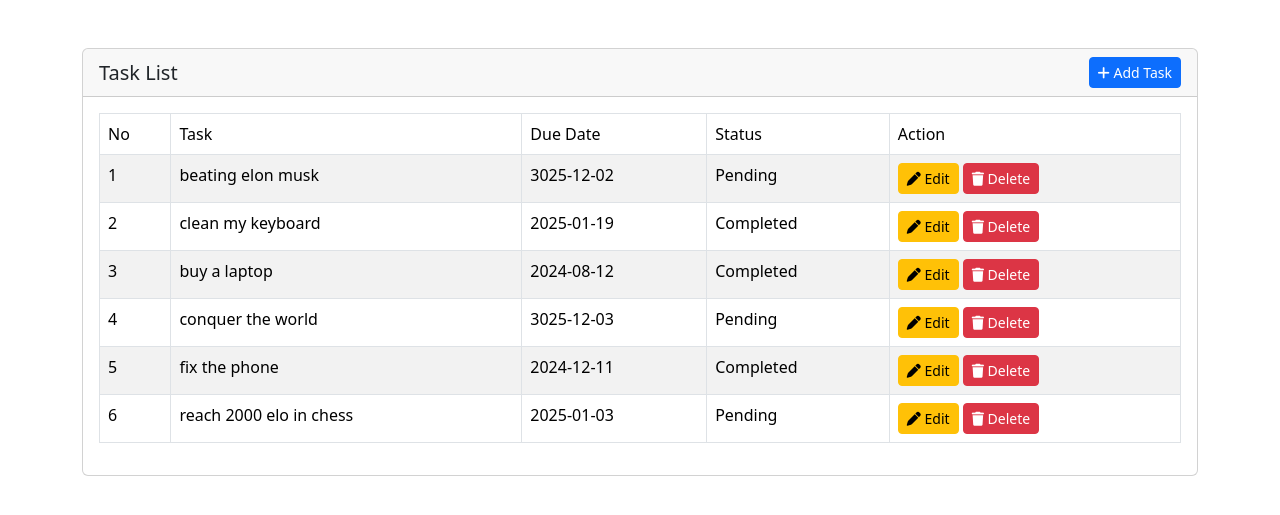
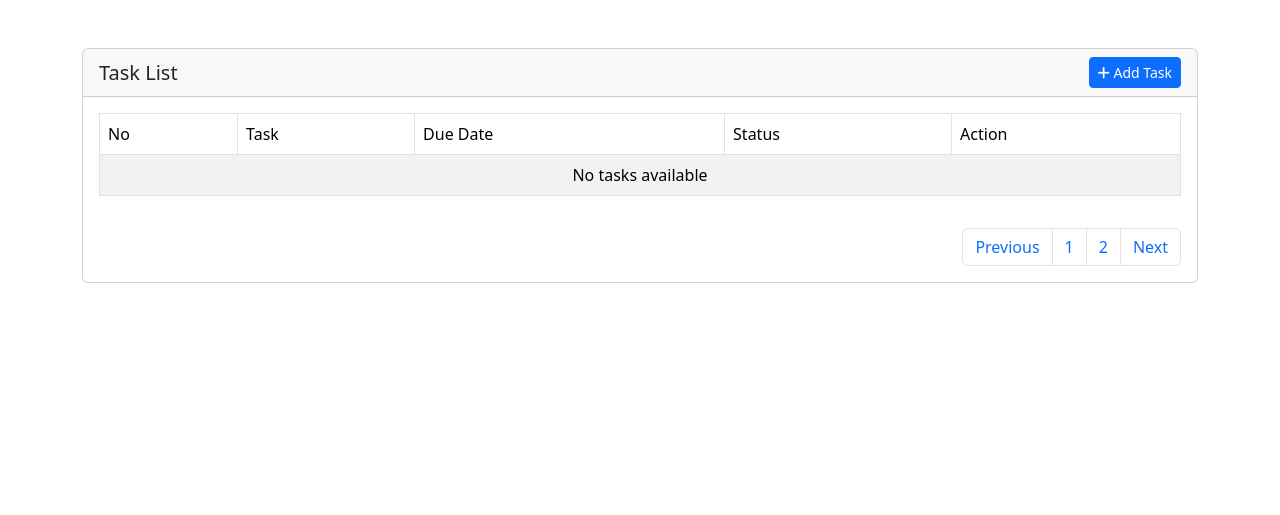
Before and after one commit to AzmiFirmansah/todolist-php-bootstrap, a PHP site: page /index.php?page=0 in a window 1280 px wide. Shown: the part 56-571 px from the top of the page. Run offline with PHP 8.4, Linux system fonts and the light colour scheme; data comes from the database, SQL or seed files in the repository; both versions use the stored data as it was after the commit.

Commit message:
Added pagination

```diff
--- a/index.php
+++ b/index.php
@@ -1,11 +1,22 @@
 <?php
 include "connection.php";
 
+$totalQuery = "SELECT COUNT(*) AS total FROM tasks";
+$totalResult = mysqli_query($conn, $totalQuery);
+$totalRow = mysqli_fetch_assoc($totalResult);
+$total = $totalRow['total'];
+
+$limit = 5;
+$totalPages = ceil($total / $limit);
+
+$page = isset($_GET['page']) ? (int)$_GET['page'] : 1;
+$start = ($page - 1) * $limit;
+
 if (isset($_POST['search'])) {
     $search = $_POST['search'];
-    $sql = "SELECT * FROM tasks WHERE task LIKE '%$search%'";
+    $sql = "SELECT * FROM tasks WHERE task LIKE '%$search%' LIMIT $start, $limit";
 } else {
-    $sql = "SELECT * FROM tasks";
+    $sql = "SELECT * FROM tasks LIMIT $start, $limit";
 }
 
 $result = mysqli_query($conn, $sql);
@@ -90,7 +101,7 @@ $result = mysqli_query($conn, $sql);
                             </thead>
                             <tbody>
                                 <?php
-                                $no = 1;
+                                $no = $start + 1;
                                 if (mysqli_num_rows($result) > 0) {
                                     while ($row = mysqli_fetch_array($result)) {
                                         echo "<tr>
@@ -119,6 +130,25 @@ $result = mysqli_query($conn, $sql);
                             </tbody>
                         </table>
                     </div>
+
+                    <!-- Pagination -->
+                    <?php if ($total > $limit): ?>
+                        <nav aria-label="Page navigation example">
+                            <ul class="pagination justify-content-end me-3">
+                                <li class="page-item <?php echo $page == 1 ? 'disabled' : ''; ?>">
+                                    <a class="page-link" href="?page=<?php echo $page - 1; ?>">Previous</a>
+                                </li>
+                                <?php for ($i = 1; $i <= $totalPages; $i++): ?>
+                                    <li class="page-item <?php echo $page == $i ? 'active' : ''; ?>">
+                                        <a class="page-link" href="?page=<?php echo $i; ?>"><?php echo $i; ?></a>
+                                    </li>
+                                <?php endfor; ?>
+                                <li class="page-item <?php echo $page == $totalPages ? 'disabled' : ''; ?>">
+                                    <a class="page-link" href="?page=<?php echo $page + 1; ?>">Next</a>
+                                </li>
+                            </ul>
+                        </nav>
+                    <?php endif; ?>
                 </div>
             </div>
         </div>
```
Also changed, not shown: todo.sql (+8 -4 lines).
